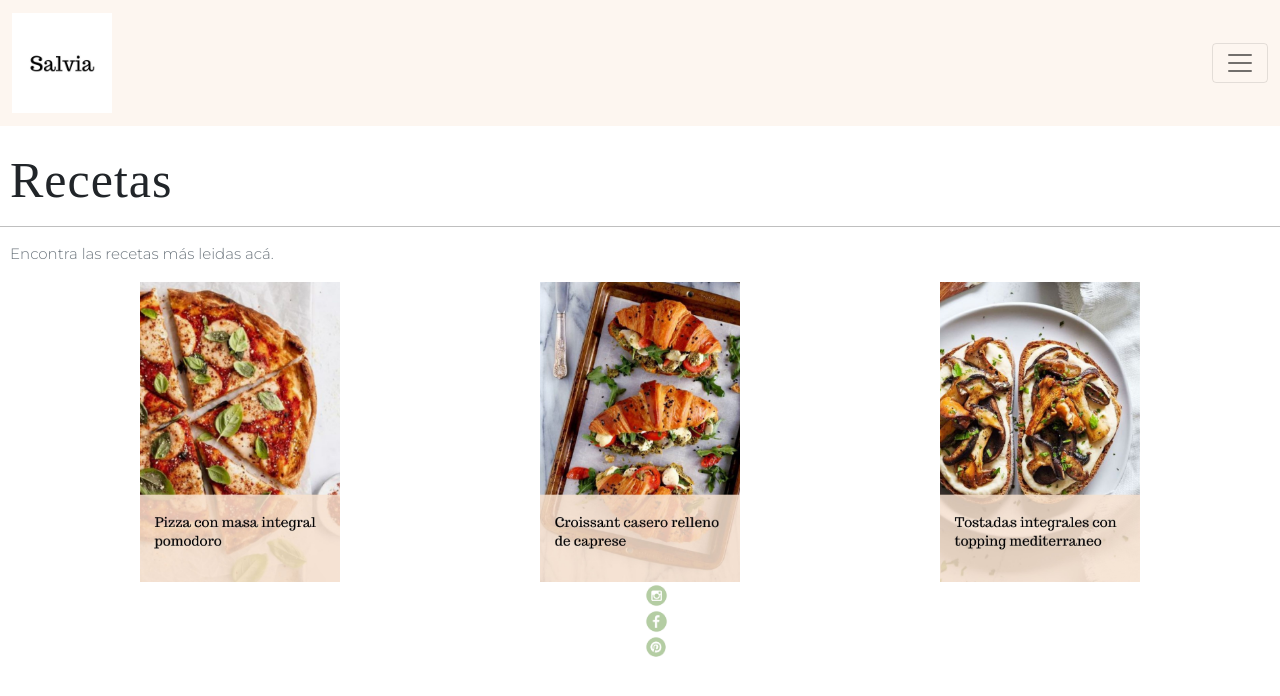
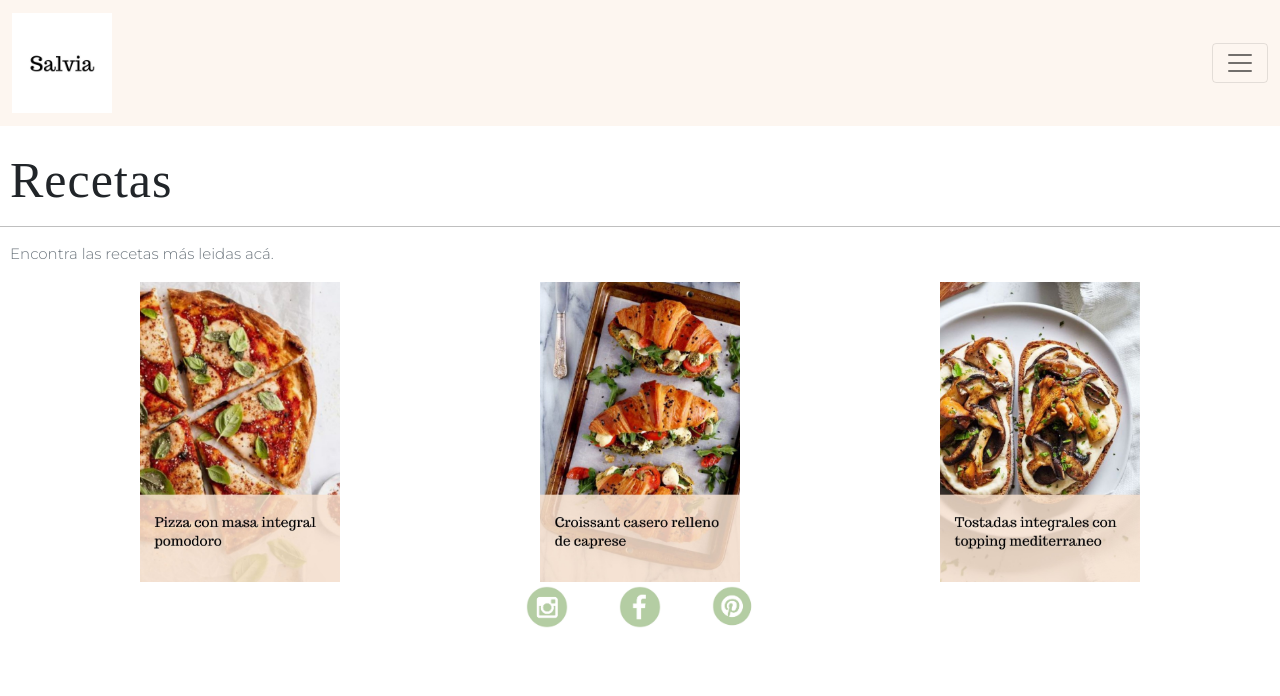
Before and after one commit to henrikcandela/proyectofinaljava, a plain HTML site: page pages/recetas.html in a window 1280 px wide. Drawn offline with nearby package versions, Linux system fonts and the light colour scheme; a web font is replaced by a local one.

Commit message:
ultimos detalles

```diff
--- a/pages/recetas.html
+++ b/pages/recetas.html
@@ -75,20 +75,10 @@
 
     <footer>
         <!--- Redes sociales -->
-        <section class="seccion-redes">
-            <ul>
-                <li>
-                 <a href="https://www.instagram.com" target="_blank"> <img src="../contenido/logo-instagram.jpg" height="25px" width="25px" alt="logo instagram"> </a>
-                </li>
-
-                <li>
-                 <a href="https://www.facebook.com" target="_blank"> <img src="../contenido/logo-fb.jpg" height="25px" width="25px" alt="logo facebook"> </a>
-                </li>
-
-                <li>
-                  <a href="https://ar.pinterest.com/" target="_blank" ><img src="../contenido/logo-pinterest.jpg" height="25px" width="25px" alt="logo pinterest"></a>
-                </li>
-            </ul>
+        <section class="redes">
+            <a href="https://www.instagram.com" target="_blank"> <img src="../contenido/logo-instagram.jpg" height="50px" width="50px" alt="logo instagram" class="instagram"> </a>
+            <a href="https://www.facebook.com" target="_blank"> <img src="../contenido/logo-fb.jpg" height="50px" width="50px" alt="logo facebook" class="facebook"> </a>
+            <a href="https://ar.pinterest.com/" target="_blank" ><img src="../contenido/logo-pinterest.jpg" height="50px" width="50px" alt="logo pinterest" class="pinterest"></a>
         </section>
     </footer>
 
```
Also changed, not shown: index.html (+3 -3 lines), pages/contacto.html (+4 -15 lines), pages/shop.html (+4 -14 lines).
